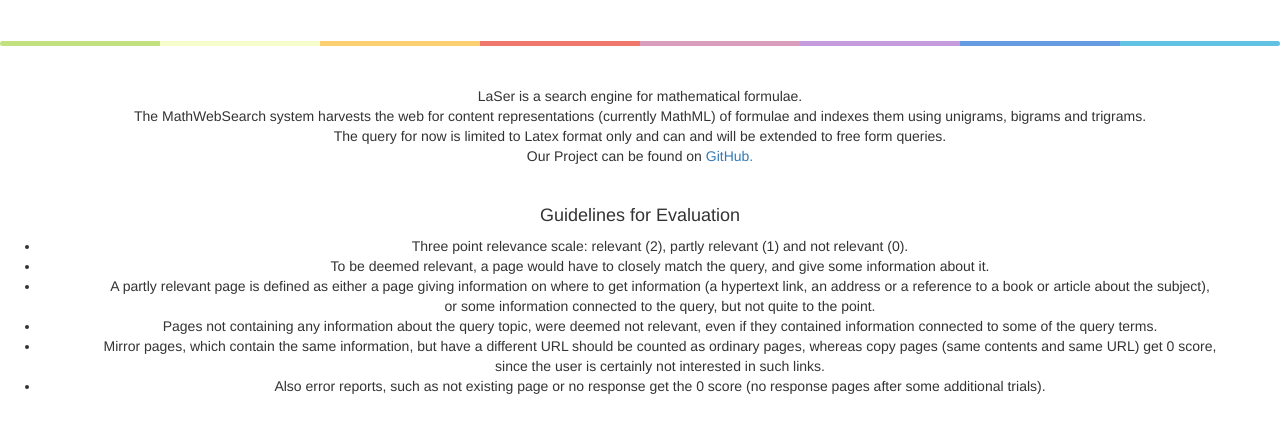
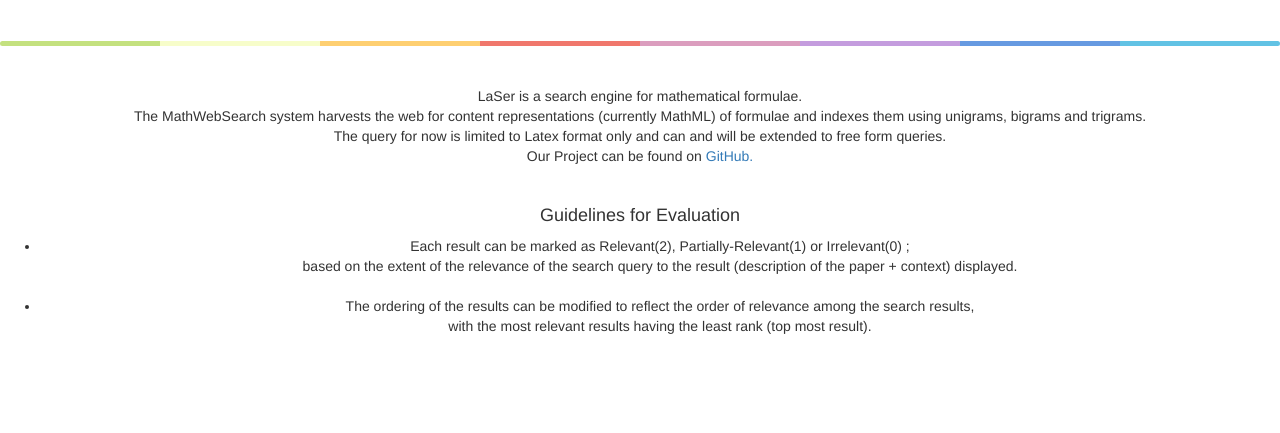
Before and after one commit to sandeshc/eval-engine, a PHP site: page / in a window 1280 px wide. Shown: the part 300-733 px from the top of the page. Run offline with PHP 8.4, Linux system fonts and the light colour scheme; some libraries are stand-ins or nearby versions.

Commit message:
simplified guidelines on index page

```diff
--- a/index.php
+++ b/index.php
@@ -75,14 +75,11 @@
 		<div>
 			<h4> Guidelines for Evaluation </h4>
 			<ul>
-				<li>Three point relevance scale: relevant (2), partly relevant (1) and not relevant (0). </li>
-				<li>To be deemed relevant, a page would have to closely match the query, and give some information about it. </li>
-				<li>A partly relevant page is defined as either a page giving information on where to get information (a hypertext link, an address or a reference to a book or article about the subject),
-				<br/>or some information connected to the query, but not quite to the point. </li>
-				<li>Pages not containing any information about the query topic, were deemed not relevant, even if they contained information connected to some of the query terms.</li>
-				<li>Mirror pages, which contain the same information, but have a different URL should be counted as ordinary pages, whereas copy pages (same contents and same URL) get 0 score,
-				<br/>since the user is certainly not interested in such links. </li>
-				<li>Also error reports, such as not existing page or no response get the 0 score (no response pages after some additional trials).</li>
+				<li> Each result can be marked as Relevant(2), Partially-Relevant(1) or Irrelevant(0) ;
+					<br/>based on the extent of the relevance of the search query to the result (description of the paper + context) displayed. </li>
+					<br/>
+				<li> The ordering of the results can be modified to reflect the order of relevance among the search results,
+					<br/>with the most relevant results having the least rank (top most result). </li>
 			</ul>
 		</div>
 	</div>
```
